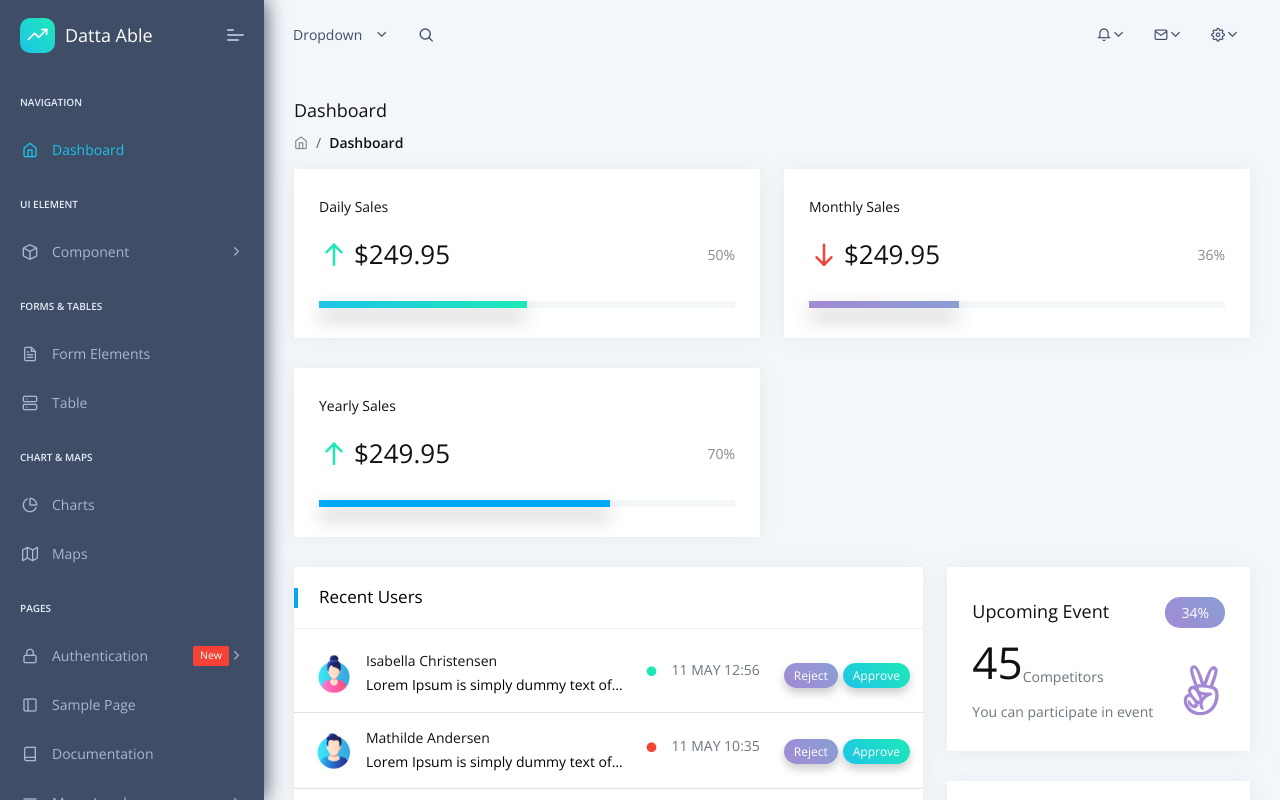
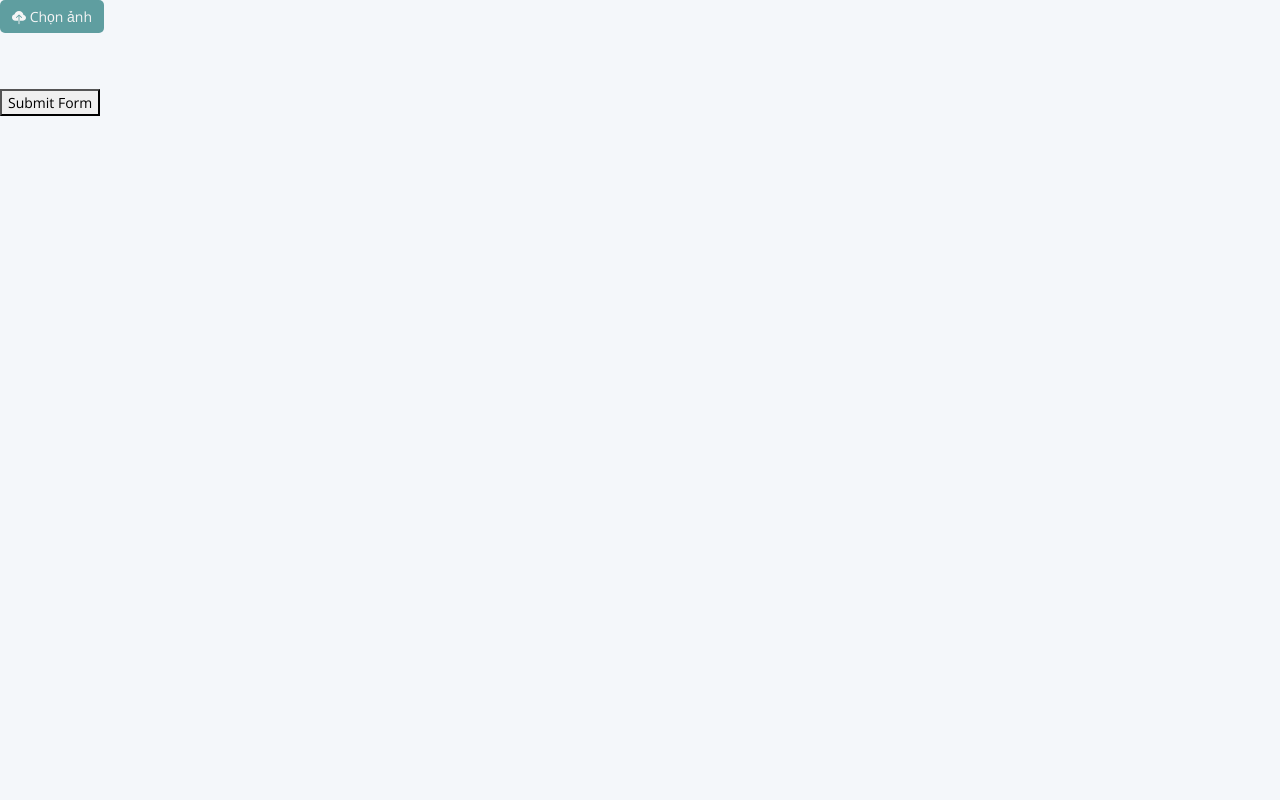
Before and after one commit to annguyenbinh03/DishHub, a React (Vite) app: page /test in a window 1280 px wide. Before the commit this address led to /app/dashboard/default. Shown: the top 800 px of the page. Built offline with nearby package versions, Linux system fonts and the light colour scheme.

Commit message:
feat: useCloundinary

```diff
--- /dev/null
+++ b/src/assets/scss/partials/mixins/_image-picker.scss
@@ -0,0 +1,14 @@
+.image-picker{
+    input{
+        display: none;
+    }
+    label{
+        padding: 6px 12px;
+        background-color: cadetblue;
+        color: whitesmoke;
+        border-radius: 5px;
+        &:hover{
+            cursor: pointer;
+        }
+    }
+}
--- a/src/assets/scss/style.scss
+++ b/src/assets/scss/style.scss
@@ -51,3 +51,4 @@ File: style.css
 @import 'partials/other/chat';
 
 @import 'partials/third-party/third-party';
+@import 'partials/mixins/image-picker';
--- /dev/null
+++ b/src/components/ImagePicker.jsx
@@ -0,0 +1,43 @@
+import { useState } from "react";
+import { BsCloudUploadFill } from "react-icons/bs";
+
+const ImagePicker = ({ setFile }) => {
+  const [previewUrl, setPreviewUrl] = useState(null);
+  const limitFileSize = 5 * 1024 * 1024;
+
+  const handleFileChange = (event) => {
+    const selectedFile = event.target.files[0];
+
+    if (!selectedFile) {
+      setPreviewUrl(null);
+      setFile(null);
+      return;
+    }
+    if(selectedFile.size > limitFileSize){
+      toast.error('File ảnh không được lớn hơn 5Mb', {
+        position: 'top-right',
+        autoClose: 5000,
+        theme: 'light',
+        transition: Bounce
+      });
+    }
+
+    const objectUrl = URL.createObjectURL(selectedFile);
+    setPreviewUrl(objectUrl);
+    setFile(selectedFile);
+  };
+
+  return (
+    <div className="image-picker">
+        <label htmlFor="image-input" > <BsCloudUploadFill/> Chọn ảnh</label>
+        <input id="image-input" type="file" className="image-input" accept="image/png, image/jpeg" onChange={handleFileChange} />
+        {previewUrl && (
+          <div className="mt-1">
+            <img src={previewUrl} alt="Preview" width="100%" style={{maxWidth:'300px', maxHeight:'300px'}}/>
+          </div>
+        )}
+    </div>
+  );
+};
+
+export default ImagePicker;
--- /dev/null
+++ b/src/hooks/useCloudinaryUpload.jsx
@@ -0,0 +1,23 @@
+const useCloudinaryUpload = async (file) => {
+  if (!file) {
+    setError('No file selected.');
+    return;
+  }
+  const data = new FormData();
+  data.append('file', file);
+  data.append('upload_preset', import.meta.env.VITE_CLOUDINARY_UPLOAD_PRESET);
+  data.append('cloud_name', import.meta.env.VITE_CLOUDINARY_CLOUD_NAME);
+
+  try {
+    const response = await fetch(`https://api.cloudinary.com/v1_1/${import.meta.env.VITE_CLOUDINARY_CLOUD_NAME}/image/upload`, {
+      method: 'POST',
+      body: data
+    });
+    const result = await response.json();
+    return result;
+  } catch (error) {
+    setError('Upload failed!');
+  }
+};
+
+export default useCloudinaryUpload;
--- a/src/routes.jsx
+++ b/src/routes.jsx
@@ -34,6 +34,11 @@ export const renderRoutes = (routes = []) => (
 );
 
 const routes = [
+  {
+    exact: 'true',
+    path: '/test',
+    element: lazy(() => import('./views/user/test2'))
+  },
   {
     exact: 'true',
     path: '/login',
--- a/src/services/axiosClient.jsx
+++ b/src/services/axiosClient.jsx
@@ -1,5 +1,5 @@
 import axios from "axios";
-import { toast } from 'react-toastify';
+import { Bounce, toast } from 'react-toastify';
 
 const instance = axios.create({
   baseURL: import.meta.env.VITE_BACK_END,
--- a/src/views/user/test2.jsx
+++ b/src/views/user/test2.jsx
@@ -1,7 +1,54 @@
+import ImagePicker from 'components/ImagePicker';
+import useCloudinaryUpload from 'hooks/useCloudinaryUpload';
+import { useState } from 'react';
+import { Bounce, toast } from 'react-toastify';
+
 const Test2 = () => {
-    return (
-        <div>This is test 2 jsx</div>
-    );
-}
+  const [file, setFile] = useState(null);
+  const [loading, setLoading] = useState(false);
+
+  const handleSubmitForm = async () => {
+    setLoading(true);
+    if (!file) {
+      alert('file not found');
+      setLoading(false);
+      return;
+    }
+    try {
+      const uploadedUrl = await useCloudinaryUpload(file);
+      if (uploadedUrl) {
+        toast.success('Upload thành công!', {
+          position: 'top-right',
+          autoClose: 3000,
+          theme: 'light',
+          transition: Bounce
+        });
+        /// check tiếp mấy trường khác, gọi api be,...
+      } else {
+        throw new Error('Upload thất bại!');
+      }
+    } catch (err) {
+      toast.error(err.message || 'Lỗi khi upload ảnh!', {
+        position: 'top-right',
+        autoClose: 5000,
+        theme: 'light',
+        transition: Bounce
+      });
+    } finally {
+      setLoading(false);
+    }
+  };
+
+  return (
+    <>
+      <div>
+        <ImagePicker setFile={setFile} />
+      </div>
+      <button className="mt-5" onClick={handleSubmitForm} disabled={loading}>
+        {loading ? 'Uploading...' : 'Submit Form'}
+      </button>
+    </>
+  );
+};
 
 export default Test2;
```
Also changed, not shown: 2 other files (tests, documents, lock files or other folders).
